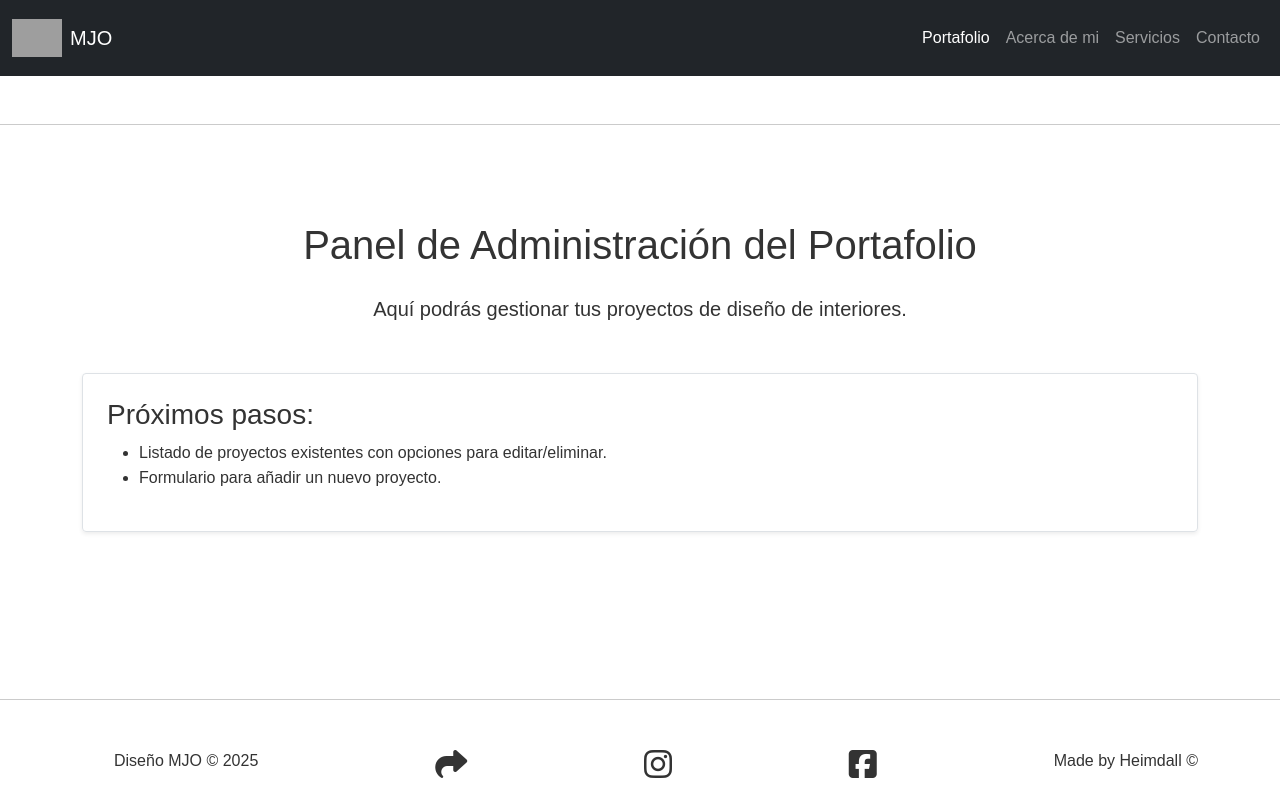
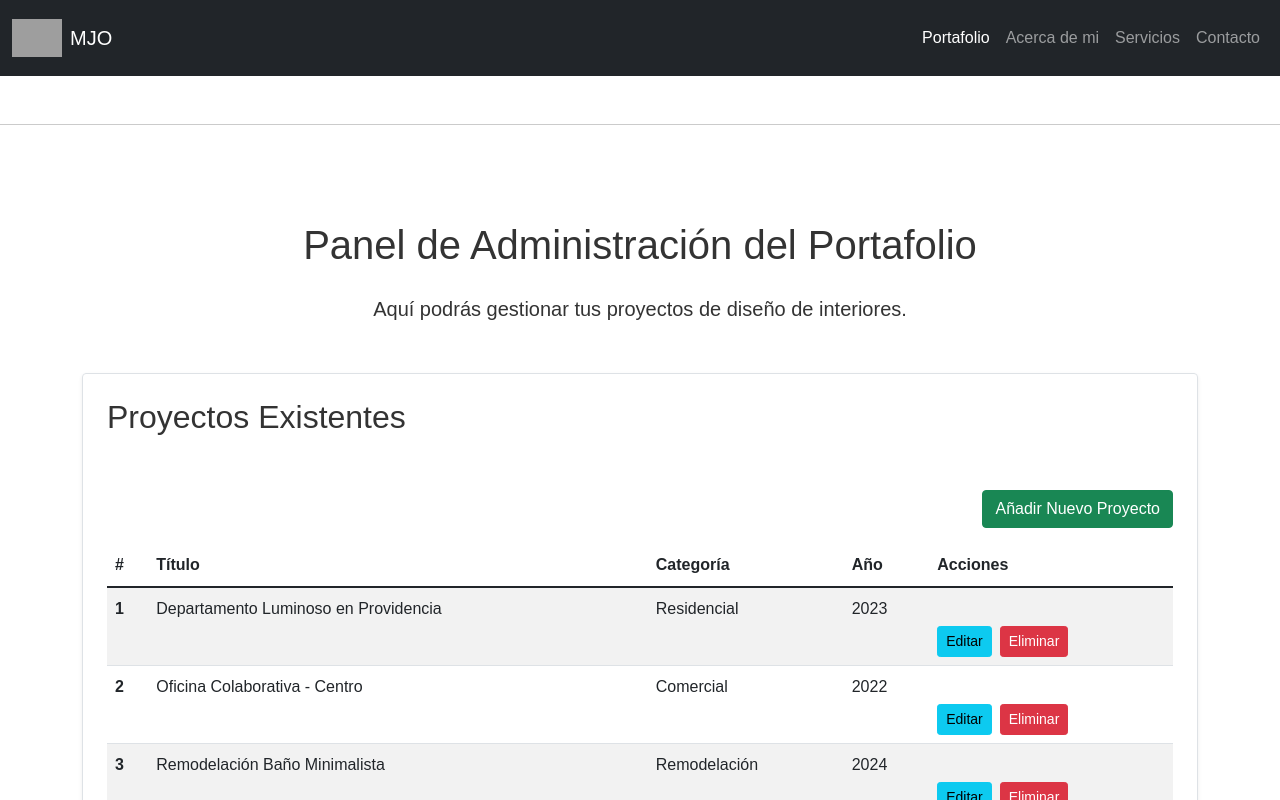
Before and after one commit to JKesari86/MJO, a React (Vite) app in the folder MJO/: page /admin in a window 1280 px wide. Built offline with nearby package versions, Linux system fonts and the light colour scheme; grey boxes are pictures that could not be loaded.

Commit message:
Avance en interfaz de usuario de carga de proyectos

```diff
--- a/MJO/src/pages/AdminPage.jsx
+++ b/MJO/src/pages/AdminPage.jsx
@@ -1,5 +1,6 @@
 // src/pages/AdminPage.jsx
 import React from 'react';
+import portfolioItems from '../data/portfolioItems'; // Importa los datos del portafolio
 
 function AdminPage() {
   return (
@@ -7,13 +8,47 @@ function AdminPage() {
       <h1 className="text-center mb-4">Panel de Administración del Portafolio</h1>
       <p className="text-center lead">Aquí podrás gestionar tus proyectos de diseño de interiores.</p>
 
-      {/* Aquí es donde eventualmente añadiremos la lista de proyectos y el formulario para añadir/editar */}
       <div className="mt-5 p-4 border rounded shadow-sm">
-        <h3>Próximos pasos:</h3>
-        <ul>
-          <li>Listado de proyectos existentes con opciones para editar/eliminar.</li>
-          <li>Formulario para añadir un nuevo proyecto.</li>
-        </ul>
+        <h2 className="mb-4">Proyectos Existentes</h2>
+
+        {/* Botón para añadir nuevo proyecto (lo haremos en el siguiente paso) */}
+        <div className="d-flex justify-content-end mb-3">
+          <button className="btn btn-success">Añadir Nuevo Proyecto</button>
+        </div>
+
+        {/* Tabla para listar los proyectos */}
+        {portfolioItems.length === 0 ? (
+          <p className="text-center">No hay proyectos de portafolio cargados.</p>
+        ) : (
+          <div className="table-responsive">
+            <table className="table table-striped table-hover">
+              <thead>
+                <tr>
+                  <th scope="col">#</th>
+                  <th scope="col">Título</th>
+                  <th scope="col">Categoría</th>
+                  <th scope="col">Año</th>
+                  <th scope="col">Acciones</th>
+                </tr>
+              </thead>
+              <tbody>
+                {portfolioItems.map((project, index) => (
+                  <tr key={project.id}> {/* Usamos el ID del proyecto como key */}
+                    <th scope="row">{index + 1}</th>
+                    <td>{project.title}</td>
+                    <td>{project.category}</td>
+                    <td>{project.year}</td>
+                    <td>
+                      {/* Botones de acción (funcionalidad pendiente) */}
+                      <button className="btn btn-sm btn-info me-2">Editar</button>
+                      <button className="btn btn-sm btn-danger">Eliminar</button>
+                    </td>
+                  </tr>
+                ))}
+              </tbody>
+            </table>
+          </div>
+        )}
       </div>
     </div>
   );
```
